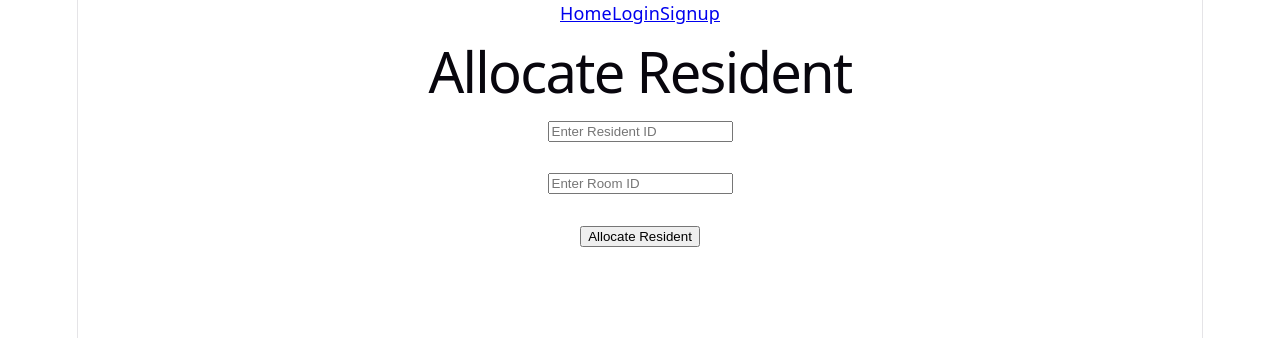
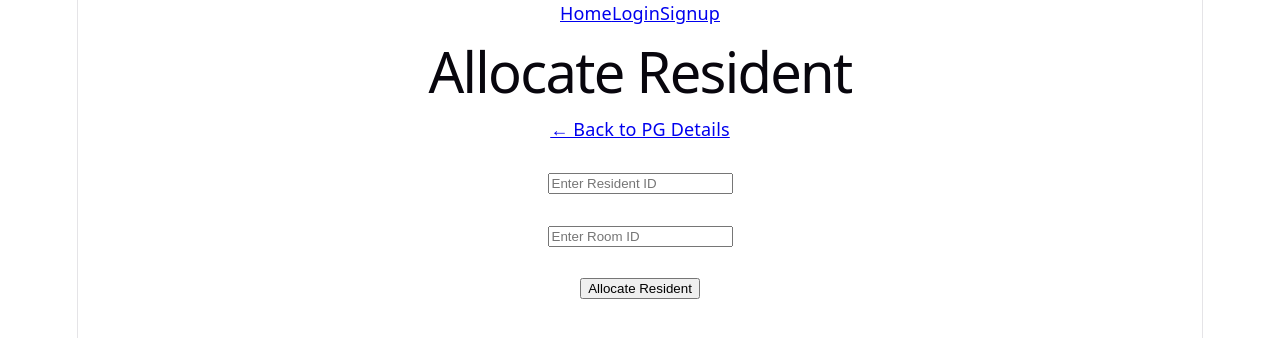
Before and after one commit to Peddireddy2005/smart-pg, a React app in the folder frontend/: page /owner/pg/1/allocate-resident in a window 1280 px wide. Shown: the top 338 px of the page. Built offline with nearby package versions, Linux system fonts and the light colour scheme; no server answers; the HTML template or start-up script is replaced by a standard one.

Commit message:
Update allocate resident page

```diff
--- a/frontend/src/pages/AllocateResident.jsx
+++ b/frontend/src/pages/AllocateResident.jsx
@@ -1,10 +1,11 @@
 import { useState } from "react";
-import { useNavigate, useParams } from "react-router-dom";
+import { useNavigate, useParams, Link } from "react-router-dom";
 import { allocateResidentToRoom } from "../services/roomService";
 
 function AllocateResident() {
   const { pgId } = useParams();
   const navigate = useNavigate();
+
   const [residentId, setResidentId] = useState("");
   const [roomId, setRoomId] = useState("");
   const [loading, setLoading] = useState(false);
@@ -28,7 +29,7 @@ function AllocateResident() {
 
       alert(
         error.response?.data?.message ||
-          "Failed to allocate resident"
+        "Failed to allocate resident"
       );
     } finally {
       setLoading(false);
@@ -38,6 +39,13 @@ function AllocateResident() {
   return (
     <div>
       <h1>Allocate Resident</h1>
+
+      <Link to={`/owner/pg/${pgId}`}>
+        ← Back to PG Details
+      </Link>
+
+      <br />
+      <br />
 
       <form onSubmit={handleSubmit}>
         <div>
```
